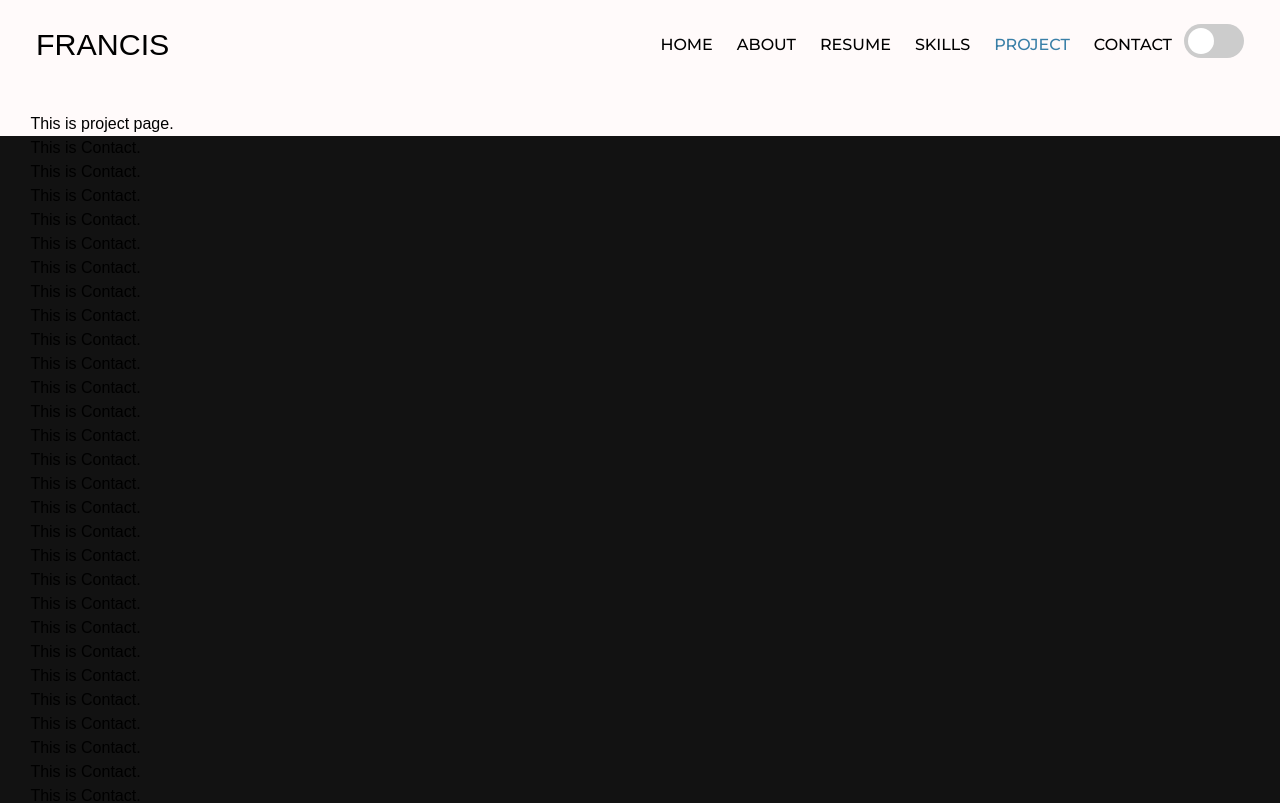
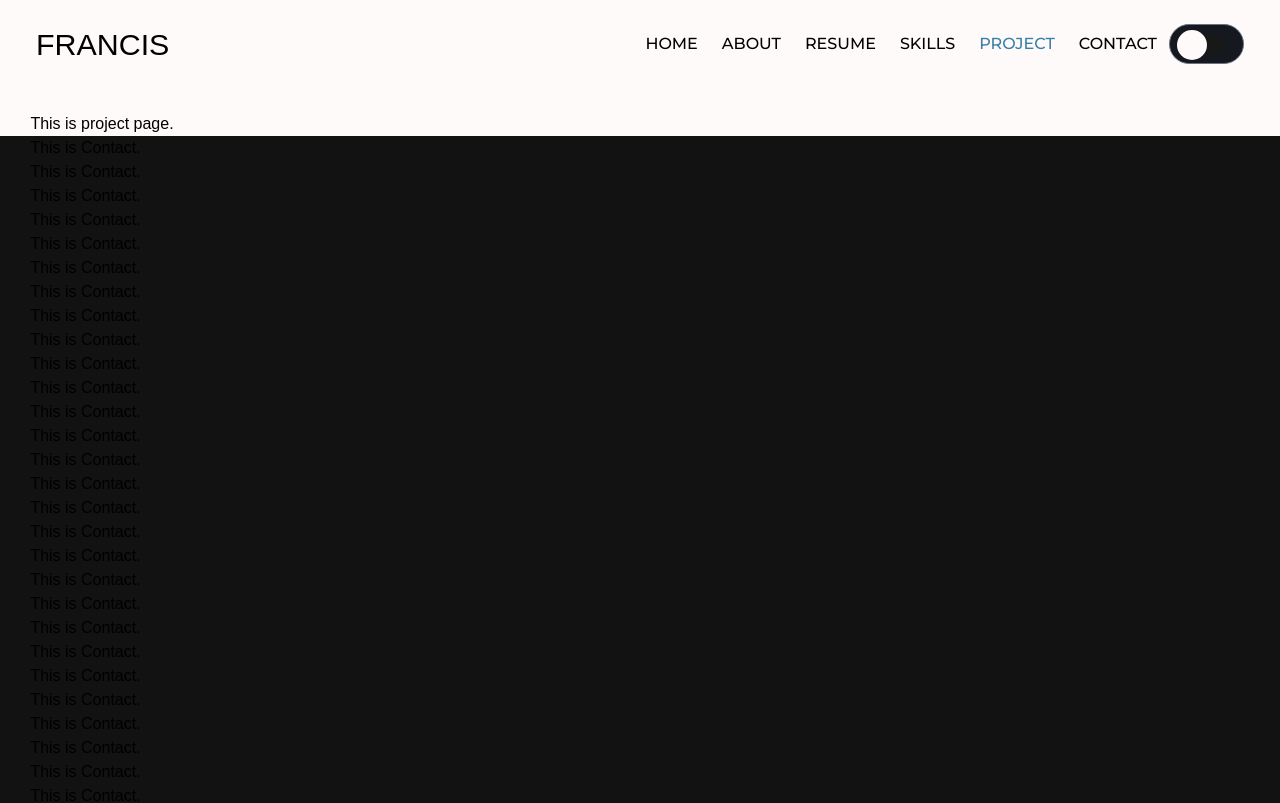
Before and after one commit to Franz090/my-portfolio, a React (Vite) app: page /project in a window 1280 px wide. Shown: the top 803 px of the page. Built offline with nearby package versions, Linux system fonts and the light colour scheme; a web font is replaced by a local one.

Commit message:
fix mobile responsive

```diff
--- a/src/input.css
+++ b/src/input.css
@@ -15,6 +15,7 @@
 li>a{
     font-size: 1rem;
     font-weight: 500!important;
+    transition-duration: 0.5s;
 
 
 }
@@ -98,7 +99,7 @@ li>a{
     transform: rotate(90deg);
 
 }
-
+/* DARKMODE */
 /* Dark Mode and Light Mode CSS */
 [data-theme='dark'] {
     --font-color: #fffafa;
@@ -109,24 +110,11 @@ li>a{
     --font-color: #121212;
     --bg-color: #fffafa;
 }
-
-body.dark {
-    background-color: var(--bg-color);
-    color: var(--font-color);
-
-}
-
-body.light {
-    background-color: var(--bg-color);
-    color: var(--font-color);
-
-}
-
-
-
 nav.dark {
     background-color: var(--bg-color);
     color: var(--font-color);
+    z-index: 1000;
+
 }
 
 nav.light {
@@ -134,63 +122,82 @@ nav.light {
     color: var(--font-color);
 }
 
-/* Toggle Switch Styles */
-.switch {
-    height: 100px;
-    position: fixed;
-    right: 50px;
-    top: 50px;
+#toggle{
+    -webkit-appearance: none;
+    appearance: none;
+    height: 40px;
+    width: 75px;
+    background-color: #15181f;
+    position: relative;
+    right: 0;
+    border-radius: 20px;
+    outline: none;
+    cursor: pointer;
 }
-
-.theme-switch {
-    display: inline-block;
-    height: 34px;
-    position: relative;
-    width: 60px;
-}
-
-.theme-switch input {
-    display: none;
-}
-
-.slider {
-    background-color: #ccc;
-    bottom: 0;
-    cursor: pointer;
-    left: 0;
+#toggle:after{
+    content: "";
     position: absolute;
-    right: 0;
-    top: 0;
-    transition: .4s;
-}
-
-.slider:before {
-    background-color: #fff;
-    bottom: 4px;
-    content: "";
-    height: 26px;
-    left: 4px;
-    position: absolute;
-    transition: .4s;
-    width: 26px;
-}
-
-input:checked + .slider {
-    background-color: #2b2b2b;
-}
-
-input:checked + .slider:before {
-    transform: translateX(26px);
-}
-
-.slider.round {
-    border-radius: 34px;
-}
-
-.slider.round:before {
+    height: 30px;
+    width: 30px;
+    background-color: #fffafa;
+    top: 5px;
+    left: 7px;
     border-radius: 50%;
 }
 
+.dark-theme{
+    background-color: #181818;
+    color: #fffafa;
+}
+.dark-theme #toggle{
+    background-color: #fffafa;
+}
+.dark-theme #toggle:after{
+    background-color: transparent;
+    box-shadow: 10px 10px #181818;
+    top: -4px;
+    left: 30px;
+}
+/* DarkModeToggle.css */
+/* Style the checkbox in light mode */
+input[type="checkbox"] {
+    --bg-color-light: #fffafa; /* Light mode background color */
+    --bg-color-dark: #181818; /* Dark mode background color */
+    width: 30px; /* Adjust the width as needed */
+    height: 30px; /* Adjust the height as needed */
+    -webkit-appearance: none; /* Remove default styles for Webkit browsers */
+    appearance: none; /* Remove default styles for other browsers */
+    background-color: var(--bg-color-light);
+    border-radius: 15px; /* Make it round */
+    outline: none; /* Remove outline when focused */
+    cursor: pointer;
+    transition: background-color 0.3s;
+  }
+
+  /* Style the checkbox when checked in light mode */
+  input[type="checkbox"]:checked {
+    background-color: var(--bg-color-dark);
+  }
+
+  /* Style the custom checkbox indicator in light mode */
+  input[type="checkbox"]::before {
+    content: "";
+    width: 50%;
+    height: 50%;
+    background: #181818; /* Color of the checkmark in light mode */
+    border-radius: 50%;
+    position: absolute;
+    top: 50%;
+    left: 50%;
+    transform: translate(-50%, -50%);
+    transition: background-color 0.3s;
+  }
+
+  /* Style the custom checkbox indicator when checked in light mode */
+  input[type="checkbox"]:checked::before {
+    background: #fffafa; /* Color of the checkmark in dark mode */
+  }
+/* END DARK MODE */
 /* Hamburger menu container */
 .hamburger-menu {
     display: none;
@@ -233,9 +240,7 @@ input:checked + .slider:before {
     transform: rotate(-90deg);
     transition: 0.4s;
   }
-  .mobile-menu.open> nav {
-    z-index: 11;
-  }
+
 @media screen and (max-width: 768px) {
     .text-2xl {
         font-size: 1.8rem; /* Adjust this as needed */
@@ -249,25 +254,74 @@ input:checked + .slider:before {
 
 
 }
+@media (max-width: 999px){
+  .hamburger-menu{
+    display: block;
+  }
+   /* Mobile menu container */
+   .mobile-menu {
+    position: absolute;
+    top: 80%; /* Place it below the hamburger icon */
+    right: 0;
+    width: 100%; /* Take the full width of the screen */
+    background-color: var(--bg-color);
+    padding: 0px;
+    transform: translateX(0); /* Adjust the transform property */
+    transition: opacity 0.3s ease-in-out, transform 0.3s ease-in-out;
+    pointer-events: none;
+    opacity: 0;
+    z-index: 1000;
+    height: 100vh;
+  }
+
+  /* Additional styles for the mobile menu */
+  /* Add any specific styles for the mobile menu here */
+
+  /* Example: Style the links within the mobile menu */
+  .mobile-menu a {
+    text-decoration: none;
+    margin: 10px 0;
+    display: block;
+    height: 100%;
+    text-align: center;
+    transition-duration: 0.5s;
 
 
-@media (max-width: 1023px) {
-    /* Hamburger menu icon */
-    .hamburger-menu {
+    /* Add your additional styles here */
+  }
+
+
+  /* Example: Style for an open mobile menu */
+  .mobile-menu.open {
+    opacity: 1;
+    transform: translateX(0%);
+    pointer-events: auto;
+    /* Make the ul take full width when the menu is open */
+    width: 100%;
+
+  }
+
+.mobile-menu.open .active-link  {
+   color: #4787ac;
+ }
+}
+
+@media (max-width: 1024px) and (max-height: 580px) {
+
+    .hamburger-menu{
       display: block;
+
     }
-
     /* Mobile menu container */
     .mobile-menu {
       position: absolute;
       top: 80%; /* Place it below the hamburger icon */
       right: 0;
       width: 100%; /* Take the full width of the screen */
-
-      background-color: #fffafa;
+      background-color: var(--bg-color);
       padding: 0px;
       transform: translateX(0); /* Adjust the transform property */
-      transition: all 0.3s ease-in-out;
+      transition: opacity 0.3s ease-in-out, transform 0.3s ease-in-out;
       pointer-events: none;
       opacity: 0;
       z-index: 1000;
@@ -284,6 +338,7 @@ input:checked + .slider:before {
       display: block;
       height: 100%;
       text-align: center;
+      transition-duration: 0.5s;
 
 
       /* Add your additional styles here */
@@ -305,16 +360,6 @@ input:checked + .slider:before {
    }
 
 
-   body.dark .mobile-menu {
-     background-color: var(--bg-color);
-     color: var(--font-color);
-
-   }
-    body.dark .mobile-menu {
-        background-color: var(--bg-color);
-        color: var(--font-color);
-
-      }
 
 
 
--- a/src/shared/components/Partials/DarkModeToggle.jsx
+++ b/src/shared/components/Partials/DarkModeToggle.jsx
@@ -1,57 +1,62 @@
-import React, { useEffect, useState } from 'react';
+import React, { useState, useEffect } from 'react';
 
 function DarkModeToggle() {
-  // State for dark mode
-  const [darkMode, setDarkMode] = useState(false);
+  const [isDarkMode, setIsDarkMode] = useState(localStorage.getItem('darkMode') === 'true');
 
-  // Function to toggle dark mode
-  const toggleDarkMode = () => {
-    const newDarkMode = !darkMode;
-    setDarkMode(newDarkMode);
-    // Store the selected theme in local storage
-    localStorage.setItem('theme', newDarkMode ? 'dark' : 'light');
+  useEffect(() => {
+    // Function to set the background color based on the mode
+    const setThemeColors = () => {
+      const root = document.documentElement;
+      if (isDarkMode) {
+        root.style.setProperty('--bg-color', '#181818'); // Dark mode background color
+        root.style.setProperty('--font-color', '#fffafa'); // Dark mode font color
+      } else {
+        root.style.setProperty('--bg-color', '#fffafa'); // Light mode background color
+        root.style.setProperty('--font-color', '#181818'); // Light mode font color
+      }
     };
 
-  useEffect(() => {
-    // Check if there is a stored theme preference in local storage
-    const savedTheme = localStorage.getItem('theme');
-    if (savedTheme) {
-      // Apply the stored theme preference
-      setDarkMode(savedTheme === 'dark');
+    // Call setThemeColors when the component mounts
+    setThemeColors();
+
+    const navElement = document.querySelector('nav');
+    const hamburgerBars = document.querySelectorAll('.bar');
+
+    if (isDarkMode) {
+      document.body.classList.add('dark-theme');
+      navElement.classList.add('dark');
+
+      // Update hamburger icon bars for dark mode
+      hamburgerBars.forEach((bar) => {
+        bar.style.backgroundColor = 'var(--font-color)';
+      });
     } else {
-      // If no theme preference is found, default to light mode
-      setDarkMode(false);
+      document.body.classList.remove('dark-theme');
+      navElement.classList.remove('dark');
+
+      // Update hamburger icon bars for light mode
+      hamburgerBars.forEach((bar) => {
+        bar.style.backgroundColor = 'var(--font-color)';
+      });
     }
-  }, []);
+  }, [isDarkMode]);
 
-  useEffect(() => {
-    // Update the document and body elements to apply the theme
-    const rootElement = document.documentElement;
-    const bodyElement = document.body;
-    const navElement = document.querySelector('nav');
+  const handleToggleChange = () => {
+    const newMode = !isDarkMode;
+    setIsDarkMode(newMode);
 
-    if (darkMode) {
-      rootElement.setAttribute('data-theme', 'dark');
-      bodyElement.classList.add('dark');
-      navElement.classList.add('dark');
-    } else {
-      rootElement.setAttribute('data-theme', 'light');
-      bodyElement.classList.remove('dark');
-      navElement.classList.remove('dark');
-    }
-  }, [darkMode]);
+    // Save the mode to localStorage
+    localStorage.setItem('darkMode', newMode);
+  };
 
   return (
-    <div className="theme-switch">
-      <label htmlFor="checkbox">
+    <div className="container">
       <input
         type="checkbox"
-          id="checkbox"
-          checked={darkMode}
-          onChange={toggleDarkMode}
+        id="toggle"
+        onChange={handleToggleChange}
+        checked={isDarkMode}
       />
-        <div className="slider round"></div>
-      </label>
     </div>
   );
 }
--- a/src/shared/components/Partials/Header.jsx
+++ b/src/shared/components/Partials/Header.jsx
@@ -80,7 +80,7 @@ const Header = () => {
             <div className={`bar bar2 ${menuOpen ? 'open' : ''}`}></div>
             <div className={`bar bar3 ${menuOpen ? 'open' : ''}`}></div>
           </div>
-          {menuOpen || window.innerWidth === 1023 ? (
+          {menuOpen || window.innerWidth === 1024 ? (
             <ul className="lg:flex lg:items-center z-[-1] lg:z-auto lg:static absolute w-full right-0 lg:w-auto lg:py-0 py-4  lg:pr-0 pr-7 lg:opacity-100  transition-all ease-in mobile-menu open nav-color ">
               <HeaderLink
                 to="/"
@@ -165,7 +165,7 @@ const Header = () => {
                 isActive={activeLink === '/project'}
                 onClick={() => handleLinkClick('/project')}
               />
-              <li className="mx-3 my-4 md:my-0 ">
+              <li className="mx-3 my-4 md:my-0  ">
                 <a
                   href="#contact"
                   onClick={() => {
```
Lines whose indentation alone changed are shown as unchanged.
